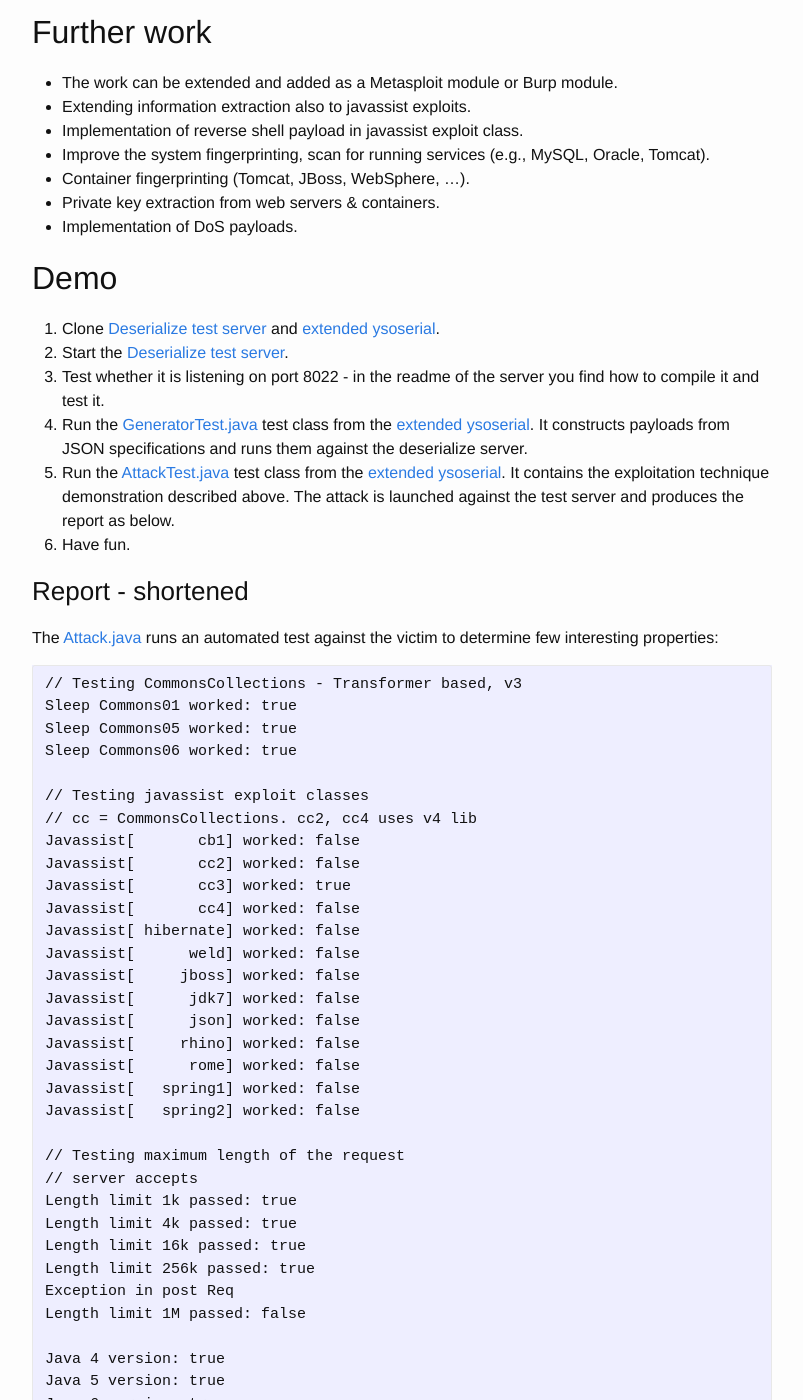
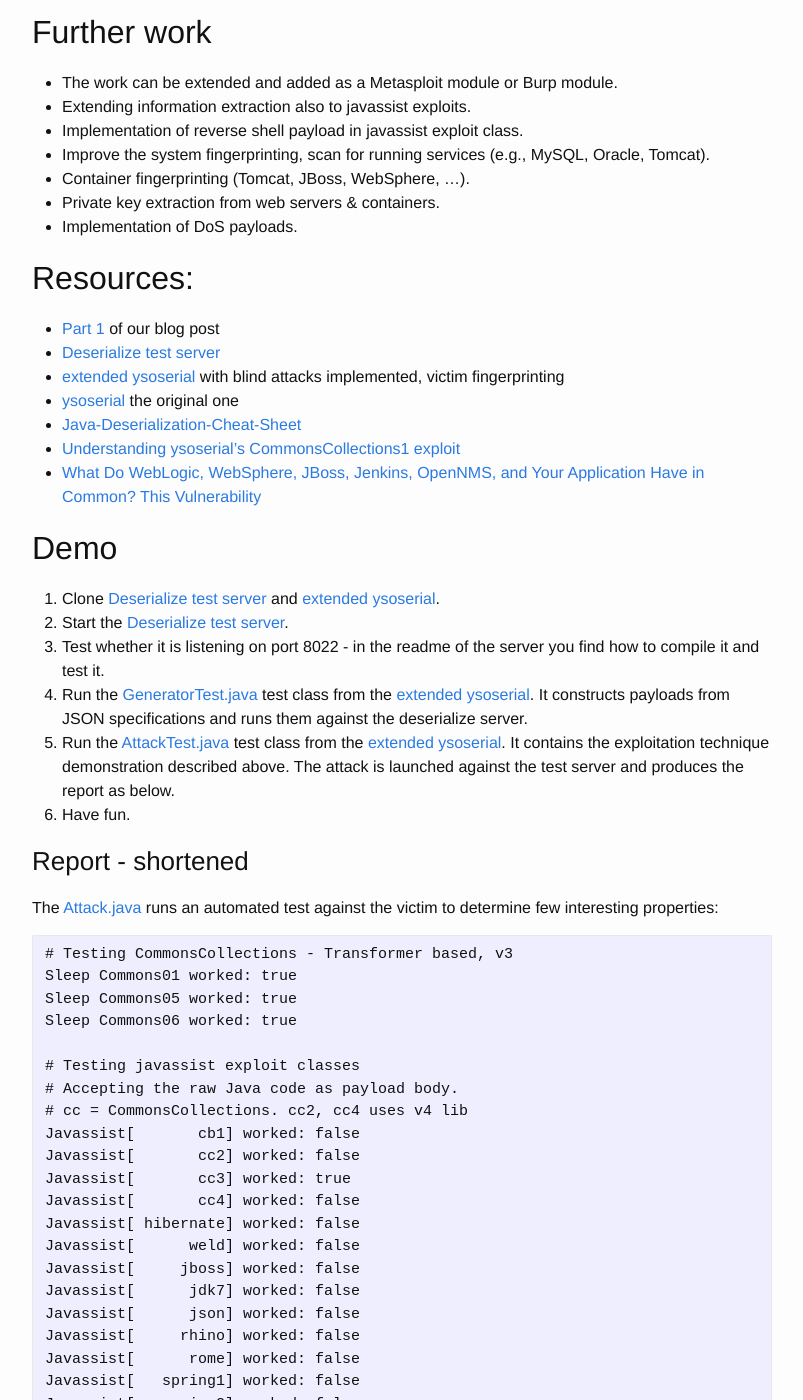
Before and after one commit to yolosec/deadcodeBlog, a Jekyll site: the page built from _posts/2016-09-18-Blind-Java-Deserialization-Part-II.markdown, in a window 1280 px wide and 1400 px high, scrolled down 4937 px. Shown: the whole window, without its empty margins (238-1041 px from the left). Built offline with Jekyll 4.4.1, drawn with Linux system fonts in a browser that asks for light colours; some of the changed text lies outside the part shown.

Commit message:
resources added

````diff
--- a/_posts/2016-09-18-Blind-Java-Deserialization-Part-II.markdown
+++ b/_posts/2016-09-18-Blind-Java-Deserialization-Part-II.markdown
@@ -234,6 +234,16 @@ The security problem is fixed in v3.2.2 and v4.1.
 * Private key extraction from web servers & containers.
 * Implementation of DoS payloads.
 
+## Resources:
+
+* [Part 1] of our blog post
+* [Deserialize test server]
+* [extended ysoserial] with blind attacks implemented, victim fingerprinting
+* [ysoserial] the original one
+* [Java-Deserialization-Cheat-Sheet]
+* [Understanding ysoserial's CommonsCollections1 exploit]
+* [What Do WebLogic, WebSphere, JBoss, Jenkins, OpenNMS, and Your Application Have in Common? This Vulnerability]
+
 ## Demo {#demo}
 
 0. Clone [Deserialize test server] and [extended ysoserial].
@@ -248,13 +258,14 @@ The attack is launched against the test server and produces the report as below.
 The [Attack.java] runs an automated test against the victim to determine few interesting properties:
 
 ```
-// Testing CommonsCollections - Transformer based, v3
+# Testing CommonsCollections - Transformer based, v3
 Sleep Commons01 worked: true
 Sleep Commons05 worked: true
 Sleep Commons06 worked: true
 
-// Testing javassist exploit classes
-// cc = CommonsCollections. cc2, cc4 uses v4 lib
+# Testing javassist exploit classes
+# Accepting the raw Java code as payload body.
+# cc = CommonsCollections. cc2, cc4 uses v4 lib
 Javassist[       cb1] worked: false
 Javassist[       cc2] worked: false
 Javassist[       cc3] worked: true
@@ -269,8 +280,8 @@ Javassist[      rome] worked: false
 Javassist[   spring1] worked: false
 Javassist[   spring2] worked: false
 
-// Testing maximum length of the request
-// server accepts
+# Testing maximum length of the payload
+# server accepts
 Length limit 1k passed: true
 Length limit 4k passed: true
 Length limit 16k passed: true
@@ -278,14 +289,17 @@ Length limit 256k passed: true
 Exception in post Req
 Length limit 1M passed: false
 
+# Major java version running the app
 Java 4 version: true
 Java 5 version: true
 Java 6 version: true
 Java 7 version: true
 Java 8 version: true
 
+# Security manager active?
 Security manager == null? true
 
+# os.name fingerprinting
 OS: win: false
 OS: mac: true
 OS: darwin: false
@@ -407,3 +424,6 @@ Extracted string: Mac OS X
 [GeneratorTest.java]: https://github.com/yolosec/ysoserial/blob/master/src/test/java/ysoserial/blind/GeneratorTest.java
 [AttackTest.java]: https://github.com/yolosec/ysoserial/blob/master/src/test/java/ysoserial/blind/AttackTest.java
 [Affected versions]: https://commons.apache.org/proper/commons-collections/security-reports.html#Apache_Commons_Collections_Security_Vulnerabilities
+[Java-Deserialization-Cheat-Sheet]: https://github.com/GrrrDog/Java-Deserialization-Cheat-Sheet
+[Understanding ysoserial's CommonsCollections1 exploit]: http://gursevkalra.blogspot.cz/2016/01/ysoserial-commonscollections1-exploit.html
+[What Do WebLogic, WebSphere, JBoss, Jenkins, OpenNMS, and Your Application Have in Common? This Vulnerability]: https://foxglovesecurity.com/2015/11/06/what-do-weblogic-websphere-jboss-jenkins-opennms-and-your-application-have-in-common-this-vulnerability/#exploitdev
````
Also changed, not shown: other parts of _posts/2016-09-18-Blind-Java-Deserialization-Part-II.markdown (+3 -0 lines).
